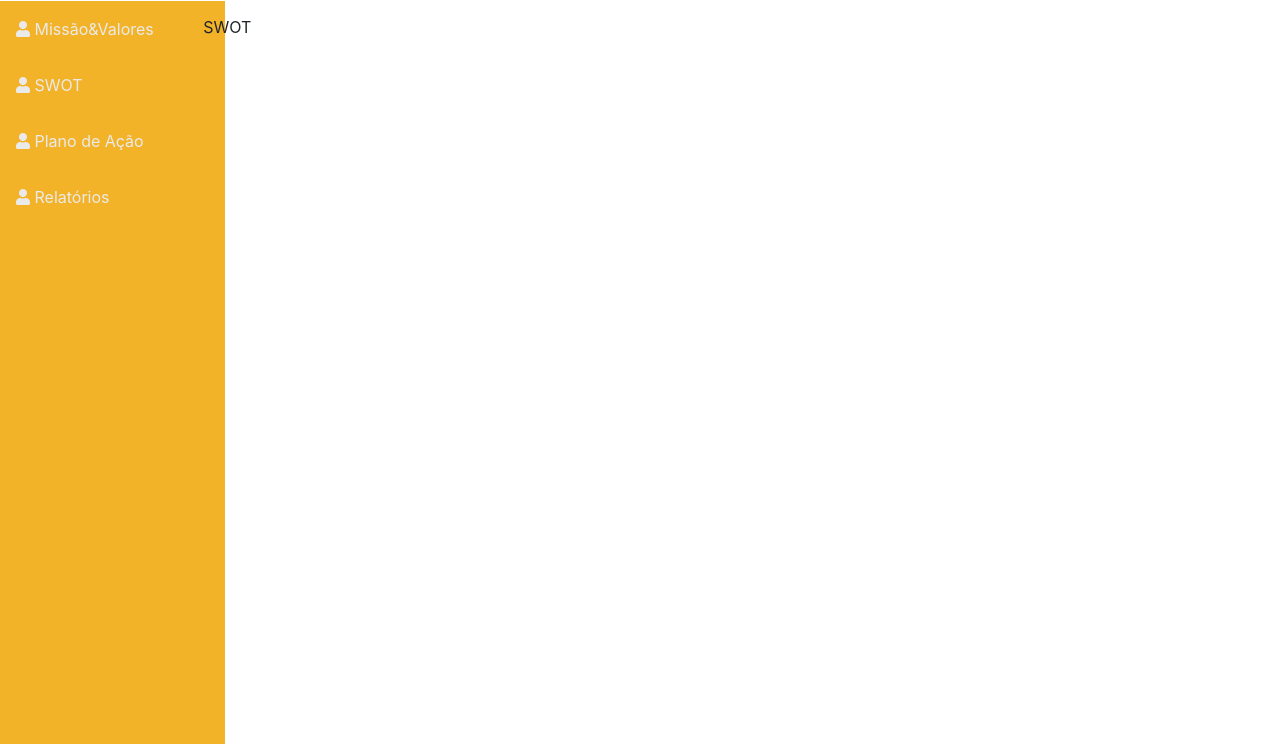
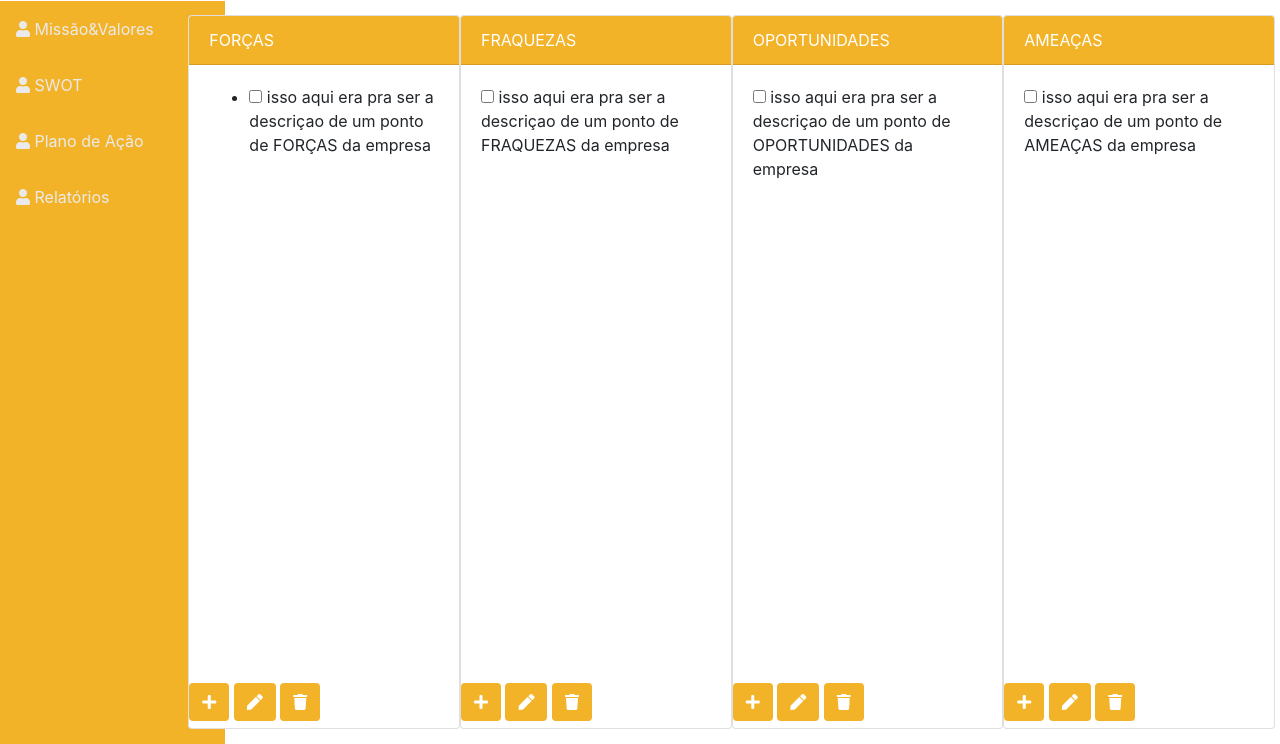
Before and after one commit to LucassDamasceno/FinSis, a PHP site: page /swot.php in a window 1280 px wide. Shown: the part 56-800 px from the top of the page. Run offline with PHP 8.4, Linux system fonts and the light colour scheme.

Commit message:
inicio da construcao da pagina SWOT

```diff
--- a/swot.php
+++ b/swot.php
@@ -14,6 +14,31 @@
   <link href="view/css/sb-admin.css" rel="stylesheet">
   <!-- API BootstrapTable -->
   <link href="view/vendor/bootstrapTable/bootstrap-table.min.css" rel="stylesheet">
+
+  <style>
+    .card
+    {
+      padding: 0;
+    }
+    .card-header
+    {
+      color: #fff;
+    }
+    #containerCRUD
+    {
+      width: 100%;
+      height: 6.3%;
+    }
+    #containerCRUD i
+    {
+      color: #fff;
+    }
+    #containerCRUD i:hover
+    {
+      color: grey;
+    }
+  </style>
+
 </head>
 
 <body id="page-top">
@@ -31,11 +56,133 @@
     </div>
     <div class="row col-10" style="padding: 15px 5px">
 
-      SWOT
+      <div id="containerSWOT" class="row">
+      <!-- trocar os elementos por <li> -->
+        <div class="card col-3">
+          <div class="card-header bg-laranja">
+            FORÇAS
+          </div>
+          <div class="card-body">
+            <ul id="listaForca">
+              <li id="a">
+                <input type="checkbox" name="" id=""> isso aqui era pra ser a descriçao de um ponto de FORÇAS da empresa
+              </li>
+            </ul>
+          </div>
+          <div id="containerCRUD" class="footer">
+            <button class="btn btn-md bg-laranja" onclick="add_forca('listaForca')"><i class="fa fa-plus"></i></button>
+            <button class="btn btn-md bg-laranja" onclick="modalEdit('listaForca')"><i class="fa fa-pen"></i></button>
+            <button class="btn btn-md bg-laranja" onclick="modalDel('listaForca')"><i class="fa fa-trash"></i></button>
+          </div>
+        </div>
+
+        <div class="card col-3">
+          <div class="card-header bg-laranja">
+              FRAQUEZAS
+          </div>
+          <div class="card-body">
+            <div>
+              <p>
+              <input type="checkbox" id="" name="">
+              isso aqui era pra ser a descriçao de um ponto de FRAQUEZAS da empresa
+              </p>
+            </div>
+          </div>
+            <div id="containerCRUD" class="footer">
+              <button class="btn btn-md bg-laranja" onclick="add_forca('fraqueza')"><i class="fa fa-plus"></i></button>
+              <button class="btn btn-md bg-laranja" onclick="modalEdit('fraqueza')"><i class="fa fa-pen"></i></button>
+              <button class="btn btn-md bg-laranja" onclick="modalDel('fraqueza')"><i class="fa fa-trash"></i></button>
+            </div>
+        </div>
+
+        <div class="card col-3">
+          <div class="card-header bg-laranja">
+              OPORTUNIDADES
+          </div>
+          <div class="card-body">
+            <div>
+              <p>
+              <input type="checkbox" id="" name="">
+              isso aqui era pra ser a descriçao de um ponto de OPORTUNIDADES da empresa
+              </p>
+            </div>
+          </div>
+          <div id="containerCRUD" class="footer">
+            <button class="btn btn-md bg-laranja" onclick="add_forca('oportunidade')"><i class="fa fa-plus"></i></button>
+            <button class="btn btn-md bg-laranja" onclick="modalEdit('oportunidade')"><i class="fa fa-pen"></i></button>
+            <button class="btn btn-md bg-laranja" onclick="modalDel('oportunidade')"><i class="fa fa-trash"></i></button>
+          </div>
+        </div>
+
+        <div class="card col-3">
+          <div class="card-header bg-laranja">
+              AMEAÇAS
+          </div>
+          <div class="card-body">
+            <div>
+              <p>
+              <input type="checkbox" id="" name="">
+              isso aqui era pra ser a descriçao de um ponto de AMEAÇAS da empresa
+              </p>
+            </div>
+          </div>
+          <div id="containerCRUD" class="footer">
+            <button class="btn btn-md bg-laranja" onclick="add_forca('ameaca')"><i class="fa fa-plus"></i></button>
+            <button class="btn btn-md bg-laranja" onclick="modalEdit('ameaca')"><i class="fa fa-pen"></i></button>
+            <button class="btn btn-md bg-laranja" onclick="modalDel('ameaca')"><i class="fa fa-trash"></i></button>
+          </div>
+        </div>
+      </div>
 
       <!-- <img src="view/imgs/logomarca.png" alt="" style="display: block;width: 350px; margin: 3.8vw auto; opacity: 1"> -->
     </div>
   </div>
+
+  <!-- INICIO DE MODAIS -->
+
+  <!-- modal adicionar -->
+  <div id="modalAdd" class="modal" tabindex="-1" role="dialog">
+    <div class="modal-dialog modal-lg" role="document">
+      <div class="modal-content">
+        <div class="modal-header">
+          <h5 class="modal-title">ADICIONAR</h5>
+          <button type="button" class="close" data-dismiss="modal" aria-label="Close">
+            <span aria-hidden="true">&times;</span>
+          </button>
+        </div>
+        <div class="modal-body">
+          <p>form aqui</p>
+        </div>
+        <div class="modal-footer">
+          <button type="button" class="btn btn-secondary" data-dismiss="modal">Cancelar</button>
+          <button type="button" class="btn btn-primary">Ok</button>
+        </div>
+      </div>
+    </div>
+  </div>
+
+  <!-- modla editar -->
+  <div id="modalEdit" class="modal" tabindex="-1" role="dialog">
+    <div class="modal-dialog modal-lg" role="document">
+      <div class="modal-content">
+        <div class="modal-header">
+          <h5 class="modal-title">ADICIONAR</h5>
+          <button type="button" class="close" data-dismiss="modal" aria-label="Close">
+            <span aria-hidden="true">&times;</span>
+          </button>
+        </div>
+        <div class="modal-body">
+          <p>form aqui</p>
+        </div>
+        <div class="modal-footer">
+          <button type="button" class="btn btn-secondary" data-dismiss="modal">Cancelar</button>
+          <button type="button" class="btn btn-primary">Ok</button>
+        </div>
+      </div>
+    </div>
+  </div>
+
+  <!-- FIM DE MODAIS -->
 
   <!--  -->
     <!-- Bootstrap core JavaScript-->
@@ -59,6 +206,15 @@
 
   <!-- scripts prorpios -->
   <script>
+    function add_forca(elementoSWOT)
+    {
+      let elementoLista = $("#".elementoSWOT);
+      $("#modalAdd").modal("show");
+    }
+
+    function modalEdit(elementoSWOT){}
+
+    function modalDel(elementoSWOT){}
   </script>
 
 </body>
```
Also changed, not shown: Prototipo_Telas/Protótipo_Inicial.jpeg (deleted).
